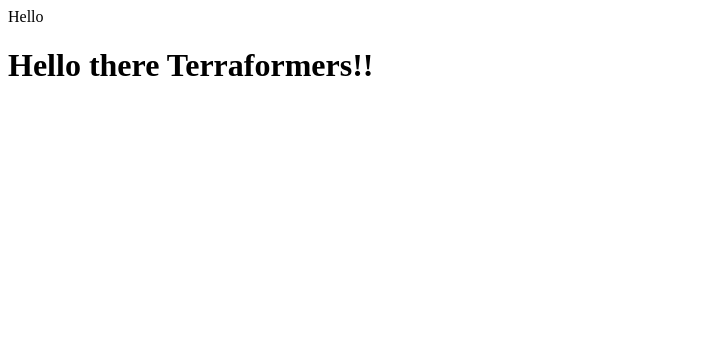
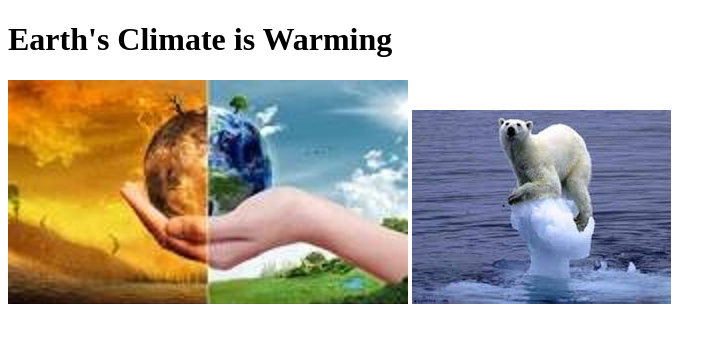
Before and after one commit to DataCleansingEnthusiast/terraform-beginner-bootcamp-2023, a plain HTML site: page public/index.html in a window 1280 px wide. Shown: the whole page, without its empty margins (0-726 px from the left). Drawn offline with Linux system fonts and the light colour scheme.

Commit message:
#35 upload assets using a for_each (#36)

```diff
--- a/public/index.html
+++ b/public/index.html
@@ -1,11 +1,13 @@
-Hello <!DOCTYPE html>
+<!DOCTYPE html>
 <html lang="en">
 <head>
     <meta charset="UTF-8">
     <meta name="viewport" content="width=device-width, initial-scale=1.0">
-    <title>Hello Terraformers</title>
+    <title>Climate Change</title>
 </head>
 <body>
-    <h1>Hello there Terraformers!!</h1>
+    <h1>Earth's Climate is Warming</h1>
+    <img src="/assets/ClimateChange.jpg" />
+    <img src="/assets/IceMelt.jpg" />
 </body>
 </html>
```
Also changed, not shown: public/assets/ClimateChange.jpg (added), public/assets/IceMelt.jpg (added), 6 other files.
